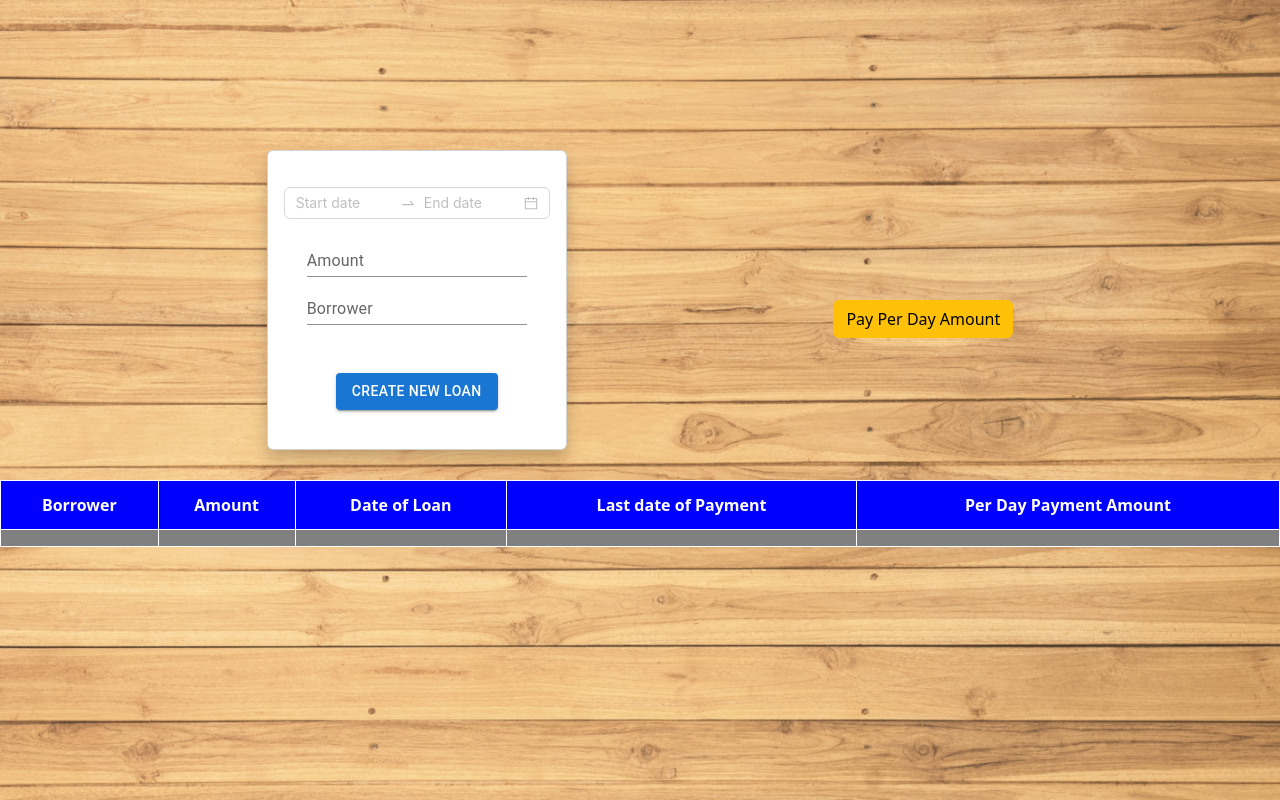
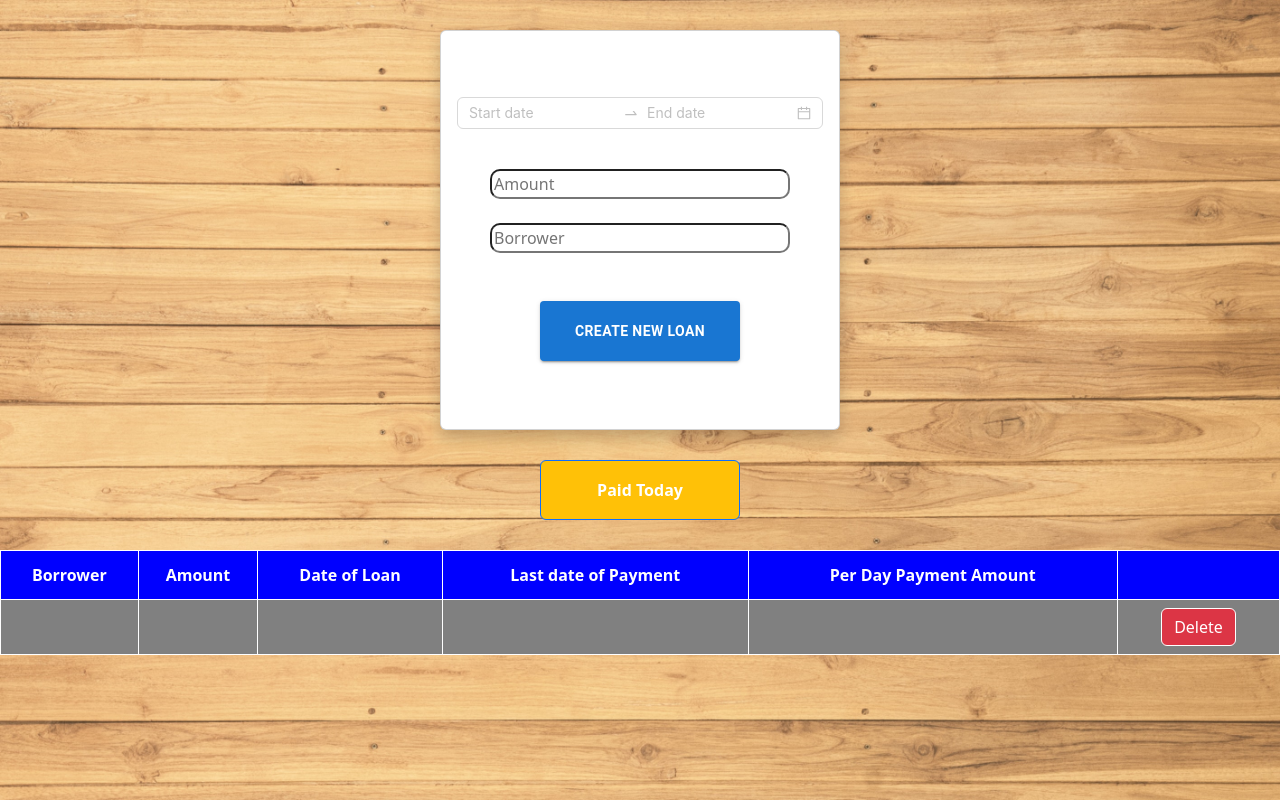
Before and after one commit to NeeteshMaurya/react_loan_calculator, a React (Create React App) app: page / in a window 1280 px wide. Built offline with nearby package versions, Linux system fonts and the light colour scheme.

Commit message:
paid button and css and error

```diff
--- a/src/App.css
+++ b/src/App.css
@@ -1,7 +1,7 @@
 .card{
-    height: 300px;
-    width: 300px;
-    margin-top: 150px;
+    height: 400px;
+    width: 400px;
+    margin-top: 30px;
     box-shadow: 0 8px 16px 0 rgba(0,0,0,0.2);
 }
 .card-body{
@@ -15,9 +15,12 @@
 }
 
 .container2{
-    margin-top: 300px;
+    margin-top: 30px;
+    text-align: center;
 }
-@media (max-width:640px){
+
+
+/* @media (max-width:640px){
     .container1{
         flex-direction: column;
         align-items: center;
@@ -25,8 +28,8 @@
     .container2{
         align-items: center;
     }
-}
-@media (max-width:390px){
+} */
+/* @media (max-width:390px){
     .container1{
         flex-direction: column;
         align-items: center;
@@ -34,4 +37,4 @@
     .container2{
         align-items: center;
     }
-}
+} */
--- a/src/App.js
+++ b/src/App.js
@@ -1,10 +1,11 @@
-
+import React from 'react';
 import Calculator from './Calculator';
 import './App.css'
 import ShowData from './ShowData';
 import Paid from './Paid';
 
 function App() {
+
   return (
     <div>
         <div className='container1'>
@@ -13,9 +14,9 @@ function App() {
               <Calculator />
             </div>
           </div>
-          <div className='container2'>
+        </div>
+        <div className='container2'>
             <Paid />
-          </div>
         </div>
         <div>
           <ShowData />
--- a/src/Calculator.css
+++ b/src/Calculator.css
@@ -1,11 +1,16 @@
 .calculator{
-    margin-top: 20px;
+    margin-top: 50px;
     margin-bottom: 50px;
 }
 .rp{
-    margin-bottom: 10px;
+    margin-bottom: 40px;
 }
-.txt{
-    margin-top: 100px;
-    margin-bottom: 100px;
+
+.btne{
+    height: 60px;
+    width: 200px;
 }
+.inp{
+    width: 300px;
+    border-radius: 10px;
+}
--- a/src/Calculator.js
+++ b/src/Calculator.js
@@ -1,12 +1,13 @@
-import React, { useState } from 'react'
+import React, { useEffect, useState } from 'react'
 import Button from '@mui/material/Button';
-import TextField from '@mui/material/TextField';
+// import TextField from '@mui/material/TextField';
 import { DatePicker } from 'antd';
 import moment from 'moment';
 import './Calculator.css'
 const { RangePicker } = DatePicker;
 
 const Calculator = () => {
+
     const [fromDate, setFromDate] = useState()
     const [toDate, setToDate] = useState()
     const [numOfDays, setnumOfDays] = useState()
@@ -14,16 +15,37 @@ const Calculator = () => {
     const [borrower, setBorrower] = useState()
     const [endDateTimeStamp, setendDateTimeStamp] = useState()
 
+    const refreshPage = () => {
+      window.location.reload()
+    }
+    //const [initialState,setinitialState] = useState(pulse)
+
+
     //to handle the click
     const handle=() => {
         localStorage.setItem("amount",amount)
         localStorage.setItem("borrower",borrower)
         const amountToPay = amount/numOfDays
-        // setPerDayAmount(amountToPay)
+        const roundOffAmount = Math.round(amountToPay * 100)/100
         localStorage.setItem("fromDate", fromDate)
         localStorage.setItem("toDate",toDate)
-        localStorage.setItem("perDayAmount",amountToPay)
+        localStorage.setItem("perDayAmount",roundOffAmount)
         localStorage.setItem("endDateTimeStamp",endDateTimeStamp)
+        refreshPage()
+    }
+
+    //to Handle input and check validations
+    const [borrowerERR,setborrowerERR] = useState(false)
+    function nameHandler(e){
+      let item = e.target.value
+      var letters = /^[A-Za-z]+$/
+      if(item.match(letters)){
+        setborrowerERR(false)
+        setBorrower(item)
+      }
+      else{
+        setborrowerERR(true)
+      }
     }
 
     return(
@@ -32,19 +54,24 @@ const Calculator = () => {
             const value1 = values[1]-values[0]
             const days = value1/86400000
             setnumOfDays(days)   //number of days at initial stage
-            setFromDate(values[0].$d)
-            setToDate(values[1].$d)
+            //formating date
+            const fromdateString = values[0].$d
+            const fromDateFormat = moment(fromdateString).format('DD-MM-YYYY')
+            setFromDate(fromDateFormat)
+            const todateString = values[1].$d
+            const toDateFormat = moment(todateString).format('DD-MM-YYYY')
+            setToDate(toDateFormat)
             //saving end date timestamp(we will use it while updating amount per day to count number of remaining days)
             const endDateString = values[1].$d
             const endDateTS = endDateString.setHours(0,0,0,0,)
             setendDateTimeStamp(endDateTS)
+        }}/><br/>
 
-            console.log(endDateString)
-        }}
-        /><br/>
-        <TextField id="standard-basic" label="Amount" variant="standard" onChange={(e)=>setAmount(e.target.value)} /><br />
-        <TextField className='txt' id="standard-basic" label="Borrower" variant="standard" onChange={(e)=>setBorrower(e.target.value)} />
-        <Button className='btn mt-5' variant="contained" onClick={handle}>Create New Loan</Button>
+        <input className='inp' type="number" placeholder='Amount' onChange={(e)=>setAmount(e.target.value)}  />
+        <br /> <br />
+        <input className='inp'  type="text" placeholder='Borrower' onChange={nameHandler} />{borrowerERR?<span>Invalid Name</span>:""}
+
+        <Button className='btne mt-5 fw-bold' variant="contained" onClick={handle}>Create New Loan</Button>
       </div>
     );
 }
--- a/src/Paid.js
+++ b/src/Paid.js
@@ -1,9 +1,28 @@
-import React from 'react'
+import React, { useState } from 'react'
+import moment from 'moment'
 
 const Paid = () => {
+    const [buttonActivity,setbuttonActivity] = useState()
+    const clickHandler=()=>{
+        const totalamount = localStorage.getItem("amount")
+        const perDayAmount = localStorage.getItem("perDayAmount")
+        const remaningAmount = totalamount-perDayAmount
+        localStorage.setItem("amount",remaningAmount)
+        const doDisable = true
+        setbuttonActivity(doDisable)
+    }
+    var midnight = "0:00:00";
+    var now = null;
+    setInterval(function () {
+        now = moment().format("H:mm:ss");
+        if (now === midnight) {
+            const disable = false
+            setbuttonActivity(disable)
+        }
+    }, 1000);
   return (
     <>
-      <button type='button' className='btn btn-warning'>Pay Per Day Amount</button>
+      <button type='button' disabled={buttonActivity} className='btne btn btn-warning text-white fw-bold border border-primary' onClick={clickHandler}>Paid Today</button>
     </>
   )
 }
--- a/src/ShowData.js
+++ b/src/ShowData.js
@@ -1,9 +1,13 @@
-import React, { useState } from 'react'
+import React from 'react'
 import './ShowData.css'
 import moment from 'moment'
 
 const ShowData = () => {
-  const [perDayAmount, setPerDayAmount] = useState()
+
+  const refreshPage = () => {
+    window.location.reload()
+  }
+
   function updatePerDayPayment (){
       const dateToday = new Date()    //today's date
       const date = dateToday.setHours(0,0,0,0)  //date timestamp at midnight
@@ -13,18 +17,23 @@ const ShowData = () => {
       const remainingDays = remainingDaysTS/86400000   //converting timestamp into days
       const amountTotal = localStorage.getItem("amount")
       const amountPerDay = amountTotal/remainingDays
-      localStorage.setItem("perDayAmount",amountPerDay)
+      const roundOffAmount = Math.round(amountPerDay * 100)/100
+      localStorage.setItem("perDayAmount",roundOffAmount)
   }
 
   var midnight = "0:00:00";
-var now = null;
-
-setInterval(function () {
+  var now = null;
+  setInterval(function () {
     now = moment().format("H:mm:ss");
     if (now === midnight) {
         updatePerDayPayment()
     }
-}, 1000);
+  }, 1000);
+
+  function deleteData(){
+    localStorage.clear()
+    refreshPage()
+  }
 
   return (
     <>
@@ -36,6 +45,7 @@ setInterval(function () {
             <th className='head'>Date of Loan</th>
             <th className='head'>Last date of Payment</th>
             <th className='head'>Per Day Payment Amount</th>
+            <th></th>
           </tr>
           <tr>
             <td>{localStorage.getItem("borrower")}</td>
@@ -43,19 +53,11 @@ setInterval(function () {
             <td>{localStorage.getItem("fromDate")}</td>
             <td>{localStorage.getItem("toDate")}</td>
             <td>{localStorage.getItem("perDayAmount")}</td>
+            <td><button className='btn btn-danger border border-white' onClick={deleteData}>Delete</button></td>
           </tr>
         </table>
       </div>
-        {/* <ul className='list-group'>
-            <div className='data mx-auto'>
-                <h5 className="amt">Amount</h5>
-                <h5>Borrower</h5>
-            </div>
-            <div className='data mx-auto'>
-                <li className="amt">{localStorage.getItem("amount")}</li>
-                <li className="">{localStorage.getItem("borrower")}</li>
-            </div>
-        </ul> */}
+
     </>
   )
 }
```
